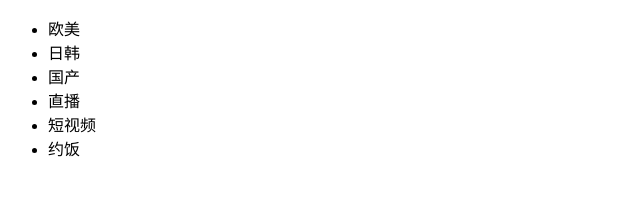
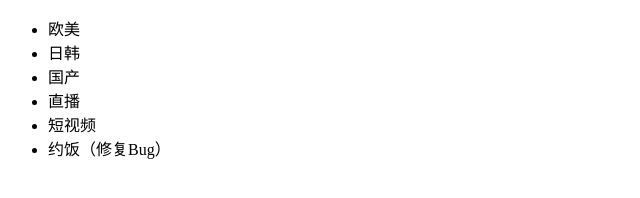
Before and after one commit to Suxingyu111/dbhot, a plain HTML site: page index.html in a window 1280 px wide. Shown: the full height of the page, 0-640 px from the left. Drawn offline with Linux system fonts and the light colour scheme.

Commit message:
修复Bug

```diff
--- a/index.html
+++ b/index.html
@@ -12,7 +12,7 @@
     <li>国产</li>
     <li>直播</li>
     <li>短视频</li>
-    <li>约饭</li>
+    <li>约饭（修复Bug）</li>
 </ul>
 
 </body>
```
